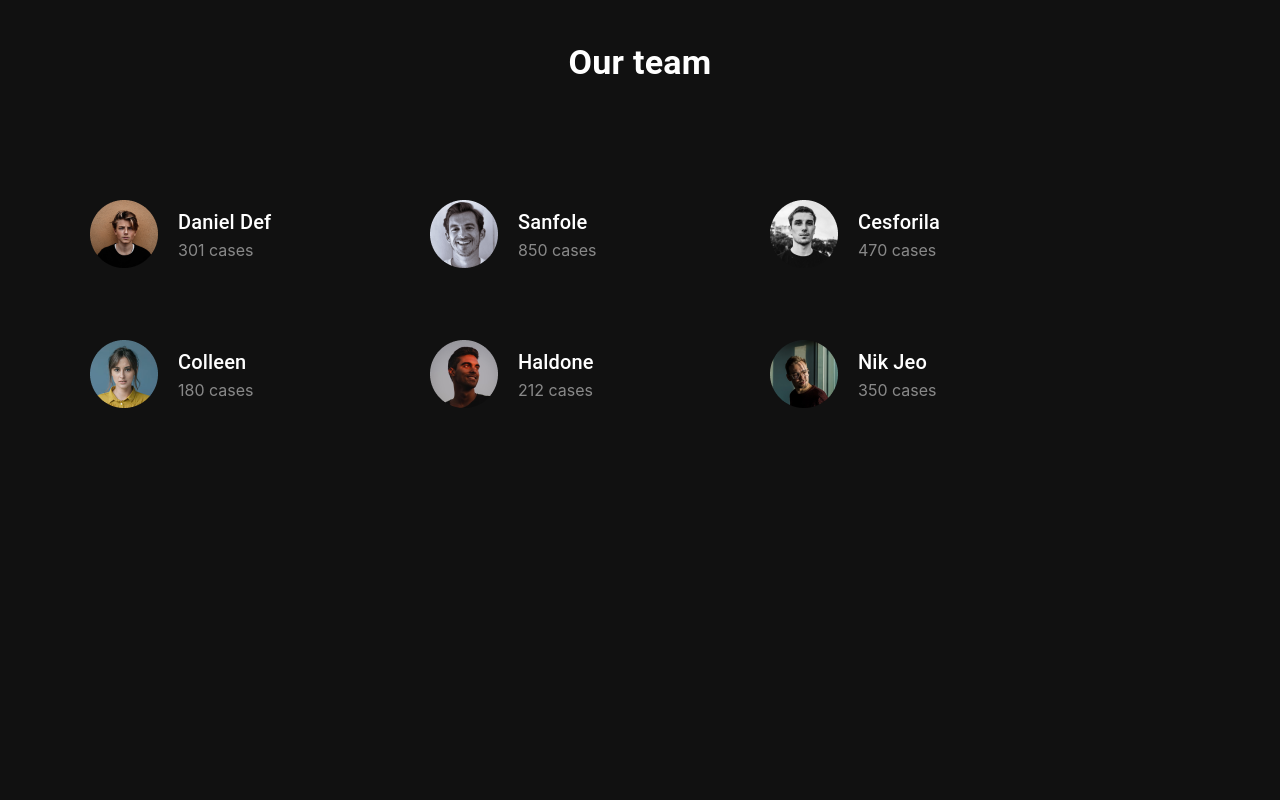
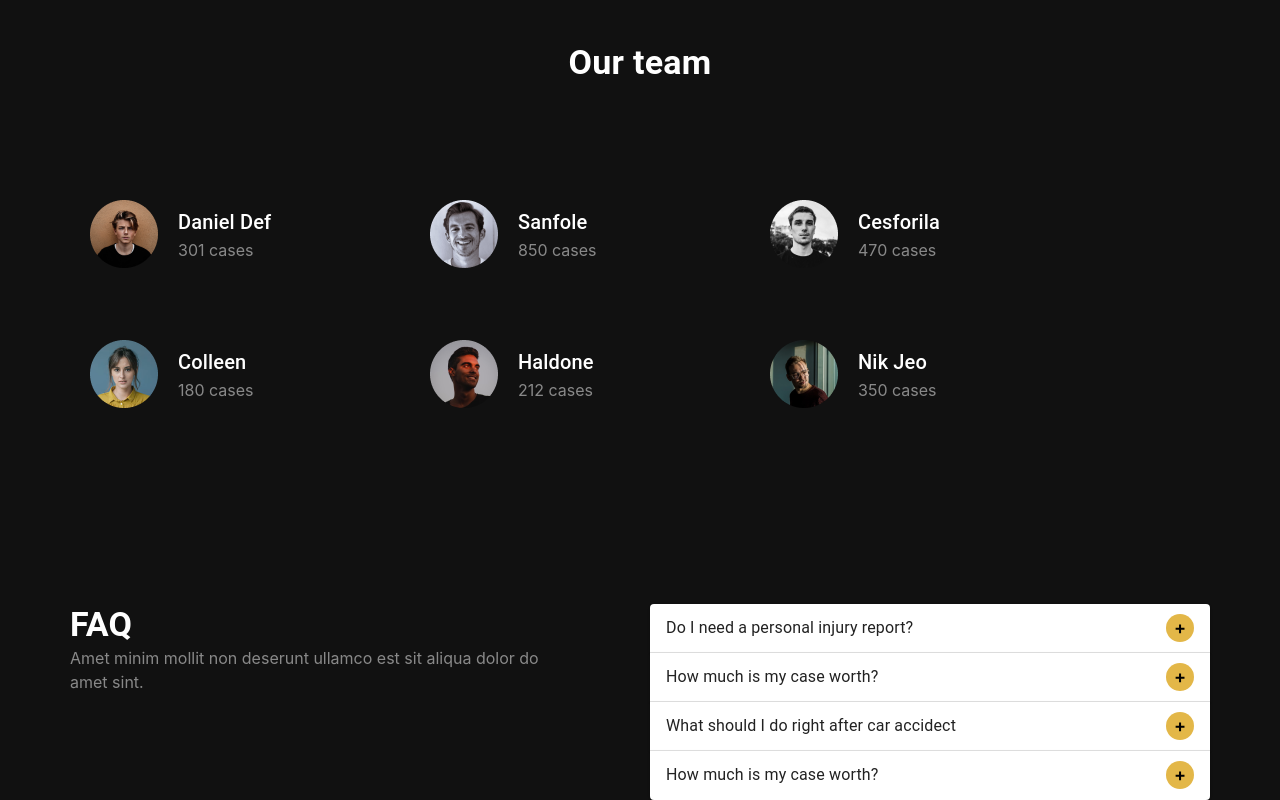
Before and after one commit to saurabhk79/law-firm-landing-page, a React (Create React App) app: page / in a window 1280 px wide. Shown: the part 3121-3921 px from the top of the page. Before the commit the page ends 3545 px from the top, so only its background shows below. Built offline with nearby package versions, Linux system fonts and the light colour scheme.

Commit message:
faqs lawfirm

```diff
--- a/src/App.js
+++ b/src/App.js
@@ -5,6 +5,7 @@ import Intro from "./components/Intro";
 import Reasons from "./components/Reasons";
 import Practices from "./components/Practices";
 import Team from "./components/Team";
+import Faqs from "./components/Faqs";
 
 const App = () => {
   return (
@@ -15,6 +16,7 @@ const App = () => {
       <Reasons />
       <Practices />
       <Team />
+      <Faqs />
     </div>
   );
 };
--- /dev/null
+++ b/src/components/Faqs/BasicAccordion.js
@@ -0,0 +1,87 @@
+import * as React from "react";
+import Accordion from "@mui/material/Accordion";
+import AccordionSummary from "@mui/material/AccordionSummary";
+import AccordionDetails from "@mui/material/AccordionDetails";
+import Typography from "@mui/material/Typography";
+import { ReactComponent as PlusIcon } from "../../assets/plus.svg";
+
+import styles from "./faqs.module.css";
+
+export default function BasicAccordion() {
+  return (
+    <div>
+      <Accordion className={styles.accordion}>
+        <AccordionSummary
+          expandIcon={<PlusIcon />}
+          className={styles.accordionHeader}
+          aria-controls="panel1a-content"
+          id="panel1a-header"
+        >
+          <Typography>Do I need a personal injury report?</Typography>
+        </AccordionSummary>
+        <AccordionDetails className={styles.accordionDetails}>
+          <Typography>
+            Amet minim mollit non deserunt ullamco est sit aliqua dolor do amet
+            sint. Velit officia consequatduis enim velit mollit Exer. Amet minim
+            mollit non deserunt ullamco est sit aliqua dolor do amet sint. Velit
+            officia consequatduis enim velit mollit Exer.
+          </Typography>
+        </AccordionDetails>
+      </Accordion>
+      <Accordion className={styles.accordion}>
+        <AccordionSummary
+          expandIcon={<PlusIcon />}
+          className={styles.accordionHeader}
+          aria-controls="panel2a-content"
+          id="panel2a-header"
+        >
+          <Typography>How much is my case worth?</Typography>
+        </AccordionSummary>
+        <AccordionDetails className={styles.accordionDetails}>
+          <Typography>
+            Amet minim mollit non deserunt ullamco est sit aliqua dolor do amet
+            sint. Velit officia consequatduis enim velit mollit Exer. Amet minim
+            mollit non deserunt ullamco est sit aliqua dolor do amet sint. Velit
+            officia consequatduis enim velit mollit Exer.
+          </Typography>
+        </AccordionDetails>
+      </Accordion>
+      <Accordion className={styles.accordion}>
+        <AccordionSummary
+          expandIcon={<PlusIcon />}
+          className={styles.accordionHeader}
+          aria-controls="panel3a-content"
+          id="panel3a-header"
+        >
+          <Typography>What should I do right after car accidect</Typography>
+        </AccordionSummary>
+        <AccordionDetails className={styles.accordionDetails}>
+          <Typography>
+            Amet minim mollit non deserunt ullamco est sit aliqua dolor do amet
+            sint. Velit officia consequatduis enim velit mollit Exer. Amet minim
+            mollit non deserunt ullamco est sit aliqua dolor do amet sint. Velit
+            officia consequatduis enim velit mollit Exer.
+          </Typography>
+        </AccordionDetails>
+      </Accordion>
+      <Accordion className={styles.accordion}>
+        <AccordionSummary
+          expandIcon={<PlusIcon />}
+          className={styles.accordionHeader}
+          aria-controls="panel4a-content"
+          id="panel4a-header"
+        >
+          <Typography>How much is my case worth?</Typography>
+        </AccordionSummary>
+        <AccordionDetails className={styles.accordionDetails}>
+          <Typography>
+            Amet minim mollit non deserunt ullamco est sit aliqua dolor do amet
+            sint. Velit officia consequatduis enim velit mollit Exer. Amet minim
+            mollit non deserunt ullamco est sit aliqua dolor do amet sint. Velit
+            officia consequatduis enim velit mollit Exer.
+          </Typography>
+        </AccordionDetails>
+      </Accordion>
+    </div>
+  );
+}
--- /dev/null
+++ b/src/components/Faqs/faqs.module.css
@@ -0,0 +1,28 @@
+.faqs {
+  margin-top: 180px;
+  color: white;
+
+  display: flex;
+  justify-content: space-between;
+  gap: 80px;
+}
+
+.faqs h4 {
+  font-weight: 600;
+}
+
+.subtitle {
+  opacity: 50%;
+}
+
+.accordionHeader,
+.accordionDetails {
+  background-color: var(--color-black);
+  color: white;
+  padding: 8px;
+}
+
+.accordion {
+  border-bottom: 1px solid rgba(255, 255, 255, 0.1);
+  width: 560px;
+}
--- /dev/null
+++ b/src/components/Faqs/index.js
@@ -0,0 +1,23 @@
+import React from "react";
+import { Typography } from "@mui/material";
+
+import styles from "./faqs.module.css";
+import BasicAccordion from "./BasicAccordion";
+
+const Faqs = () => {
+  return (
+    <div className={styles.faqs}>
+      <div>
+        <Typography variant={"h4"}>FAQ</Typography>
+        <p className={styles.subtitle}>
+          Amet minim mollit non deserunt ullamco est sit aliqua dolor do amet
+          sint.
+        </p>
+      </div>
+
+      <BasicAccordion />
+    </div>
+  );
+};
+
+export default Faqs;
--- a/src/components/Team/team.module.css
+++ b/src/components/Team/team.module.css
@@ -28,6 +28,7 @@
 }
 
 .profile:hover {
+  color: black;
   background-color: var(--color-primary);
 }
 
```
Also changed, not shown: src/assets/plus.svg (added).
